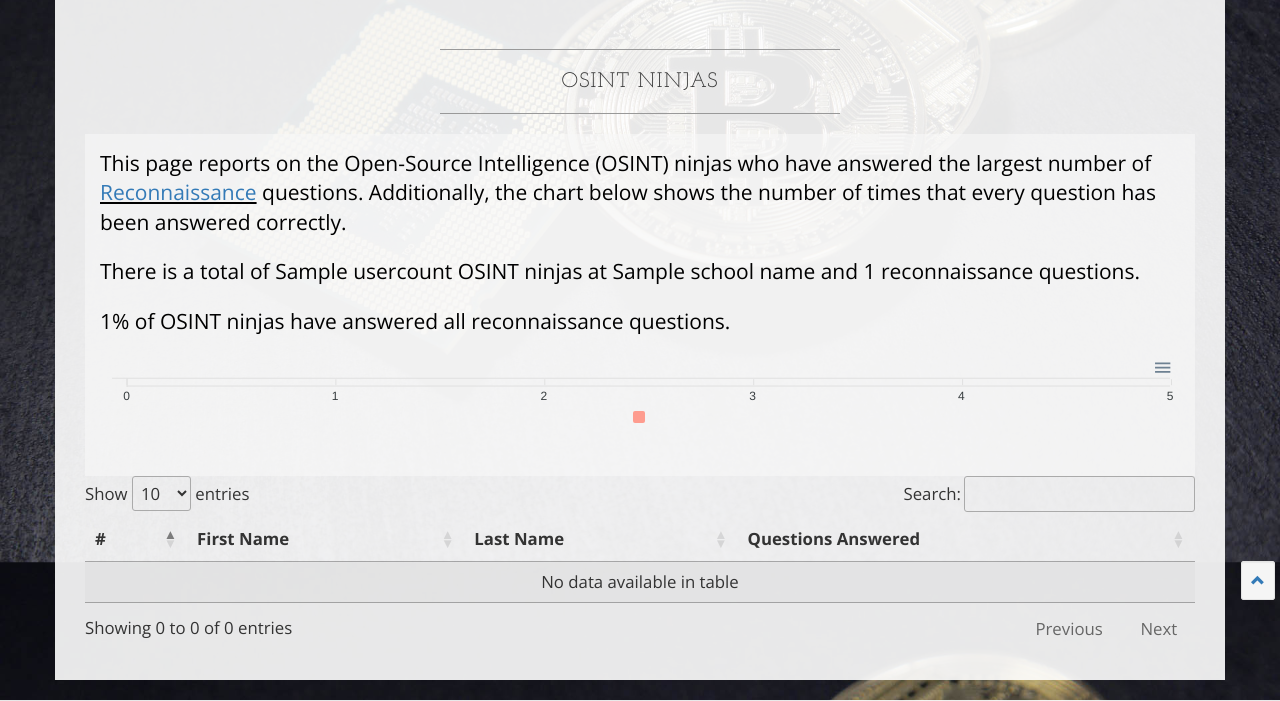
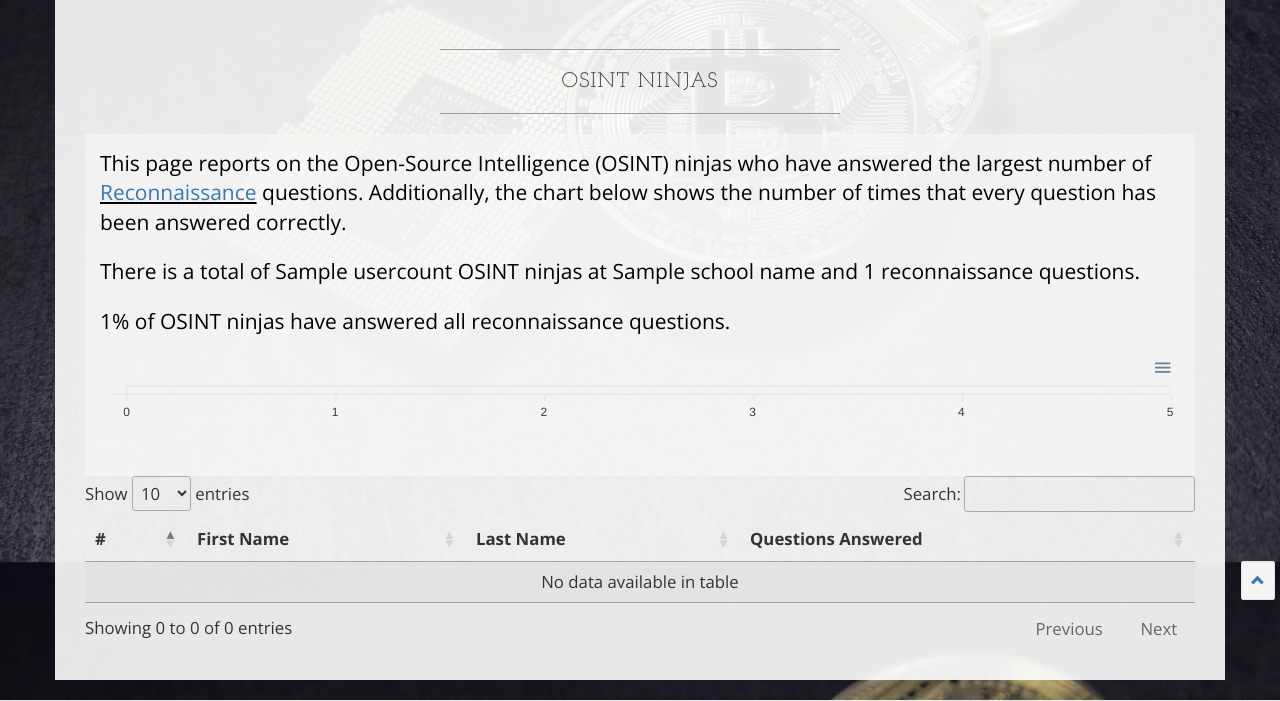
Before and after one commit to vitalyford/gencybercoin, a Django app: template cryptocoin/user/templates/user/extras/osint-ninjas.html in a window 1280 px wide. Shown: the part 291-992 px from the top of the page. Run offline with Django 3.2, Linux system fonts and the light colour scheme; tables that the repository leaves empty hold one stand-in row (values such as "Sample post"); the template is opened without the code that fills it: values that come from a table or form of the project are taken from there, most other values are stand-ins (such as "Sample title", 1, 10 or a date in 2020); some libraries are stand-ins or nearby versions.

Commit message:
Remove legend in osint-ninjas

```diff
--- a/cryptocoin/user/templates/user/extras/osint-ninjas.html
+++ b/cryptocoin/user/templates/user/extras/osint-ninjas.html
@@ -134,6 +134,9 @@ window.onload = function () {
                     }
                 }
             }
+        },
+        legend: {
+            show: false
         }
     }
 
```
